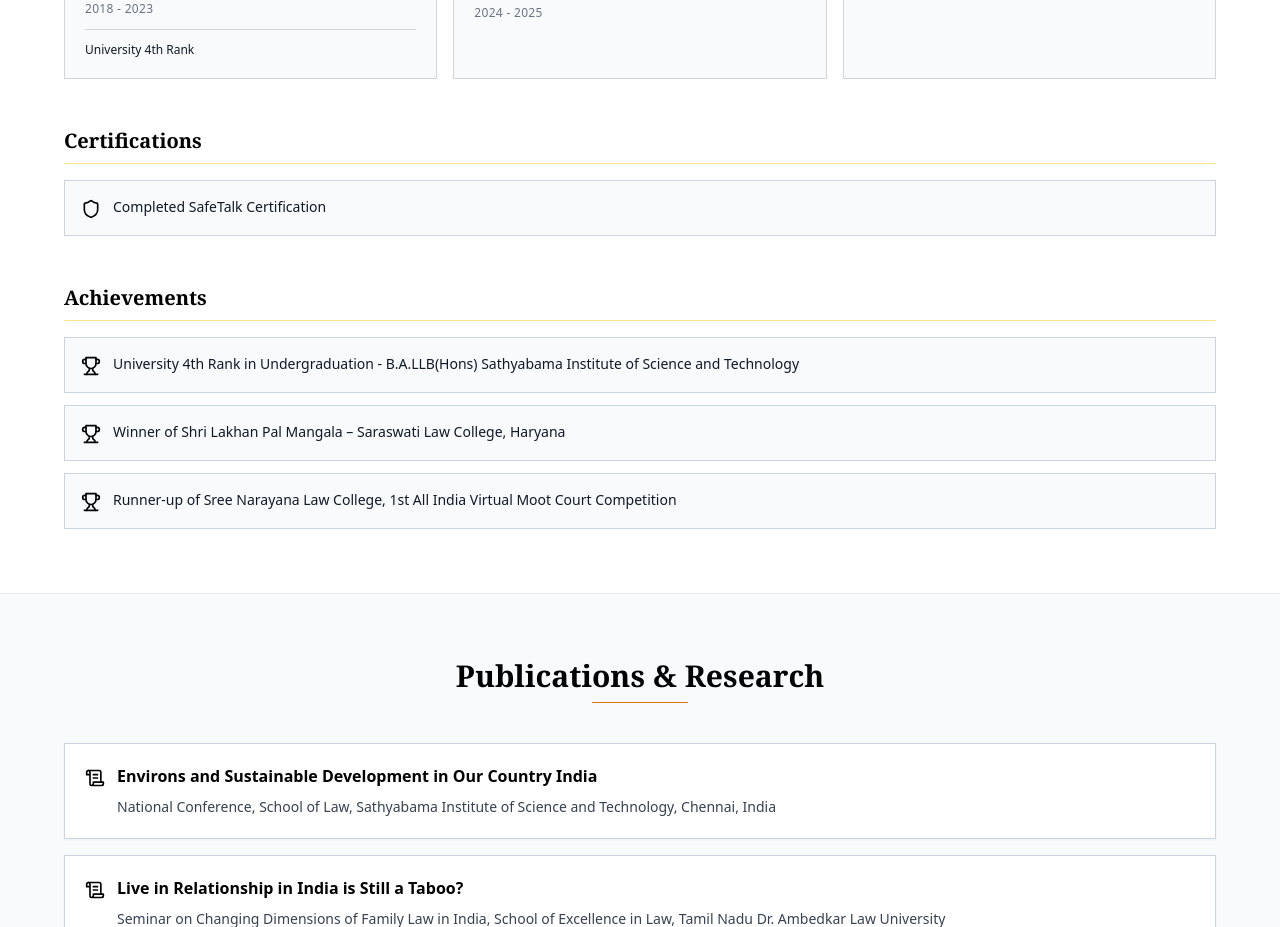
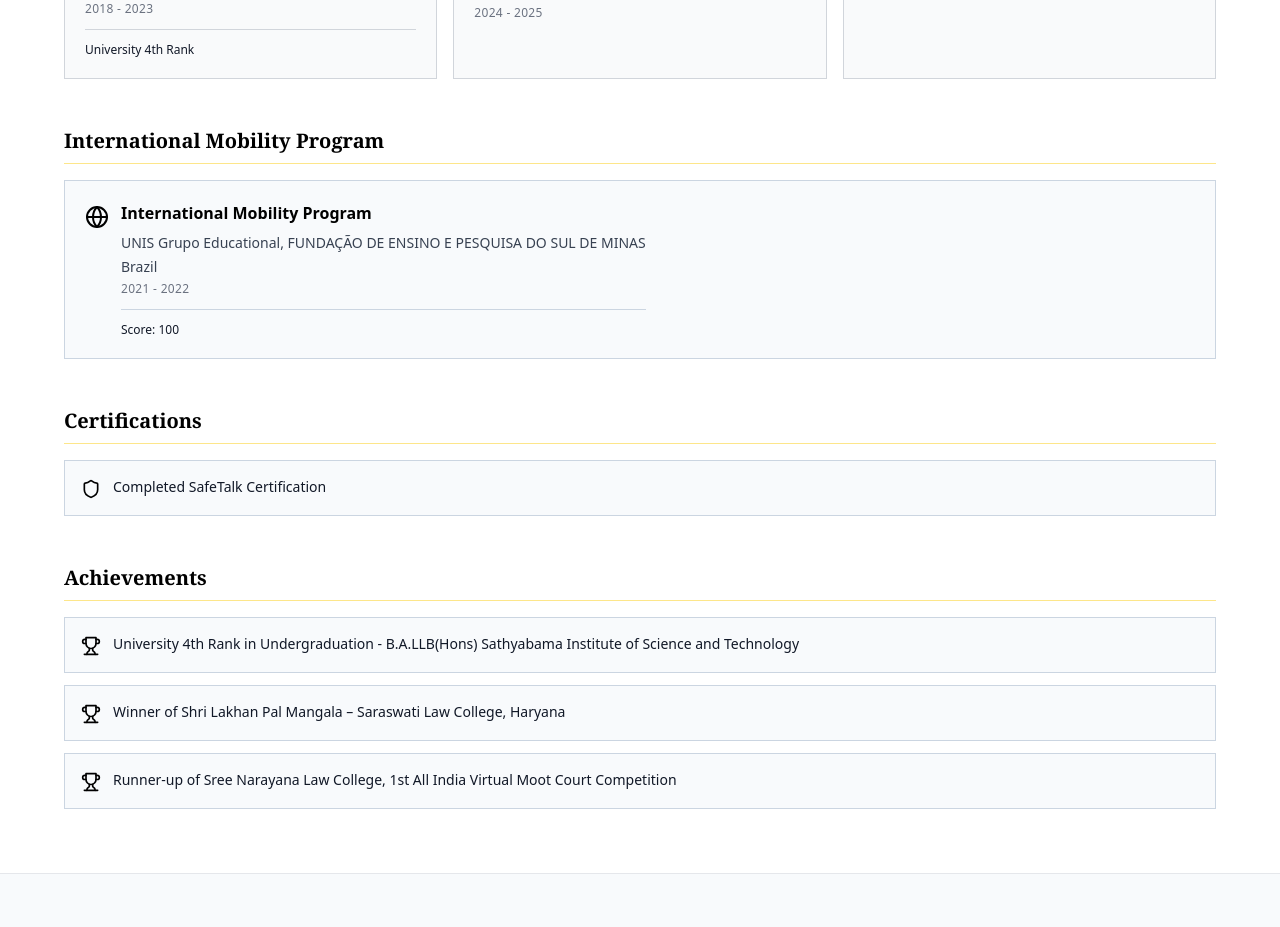
Before and after one commit to eeshwaa/portfolio_bolt, a React (Vite) app: page / in a window 1280 px wide. Shown: the part 3520-4447 px from the top of the page. Built offline with nearby package versions, Linux system fonts and the light colour scheme.

Commit message:
Updated Education.tsx

```diff
--- a/src/components/Education.tsx
+++ b/src/components/Education.tsx
@@ -1,4 +1,4 @@
-import { BookOpen, Trophy, Shield } from 'lucide-react';
+import { BookOpen, Trophy, Shield, Globe } from 'lucide-react';
 
 const education = [
   {
@@ -16,6 +16,16 @@ const education = [
     degree: 'Victimology',
     institution: 'Humber College, Canada',
     period: '2025 - Present'
+  }
+];
+
+const internationalMobility = [
+  {
+    program: 'International Mobility Program',
+    institution: 'UNIS Grupo Educational, FUNDAÇÃO DE ENSINO E PESQUISA DO SUL DE MINAS',
+    location: 'Brazil',
+    period: '2021 - 2022',
+    score: '100'
   }
 ];
 
@@ -54,6 +64,29 @@ export default function Education() {
           ))}
         </div>
 
+        <h3 className="text-xl font-serif font-semibold text-black mb-4 border-b border-amber-200 pb-2">International Mobility Program</h3>
+        <div className="space-y-3 mb-12">
+          {internationalMobility.map((program, index) => (
+            <div
+              key={index}
+              className="bg-slate-50 p-5 border border-slate-300 hover:bg-white hover:border-amber-600 transition-all duration-300"
+            >
+              <div className="flex items-start gap-3">
+                <Globe className="w-6 h-6 text-black flex-shrink-0 mt-1" />
+                <div>
+                  <h4 className="text-base font-semibold text-black mb-2">{program.program}</h4>
+                  <p className="text-gray-700 text-sm mb-1">{program.institution}</p>
+                  <p className="text-gray-700 text-sm mb-1">{program.location}</p>
+                  <p className="text-xs text-gray-500 uppercase tracking-wide mb-2">{program.period}</p>
+                  <div className="mt-3 pt-3 border-t border-slate-300">
+                    <p className="text-gray-900 font-medium text-xs">Score: {program.score}</p>
+                  </div>
+                </div>
+              </div>
+            </div>
+          ))}
+        </div>
+
         <h3 className="text-xl font-serif font-semibold text-black mb-4 border-b border-amber-200 pb-2">Certifications</h3>
         <div className="space-y-3 mb-12">
           {certifications.map((certification, index) => (
```
